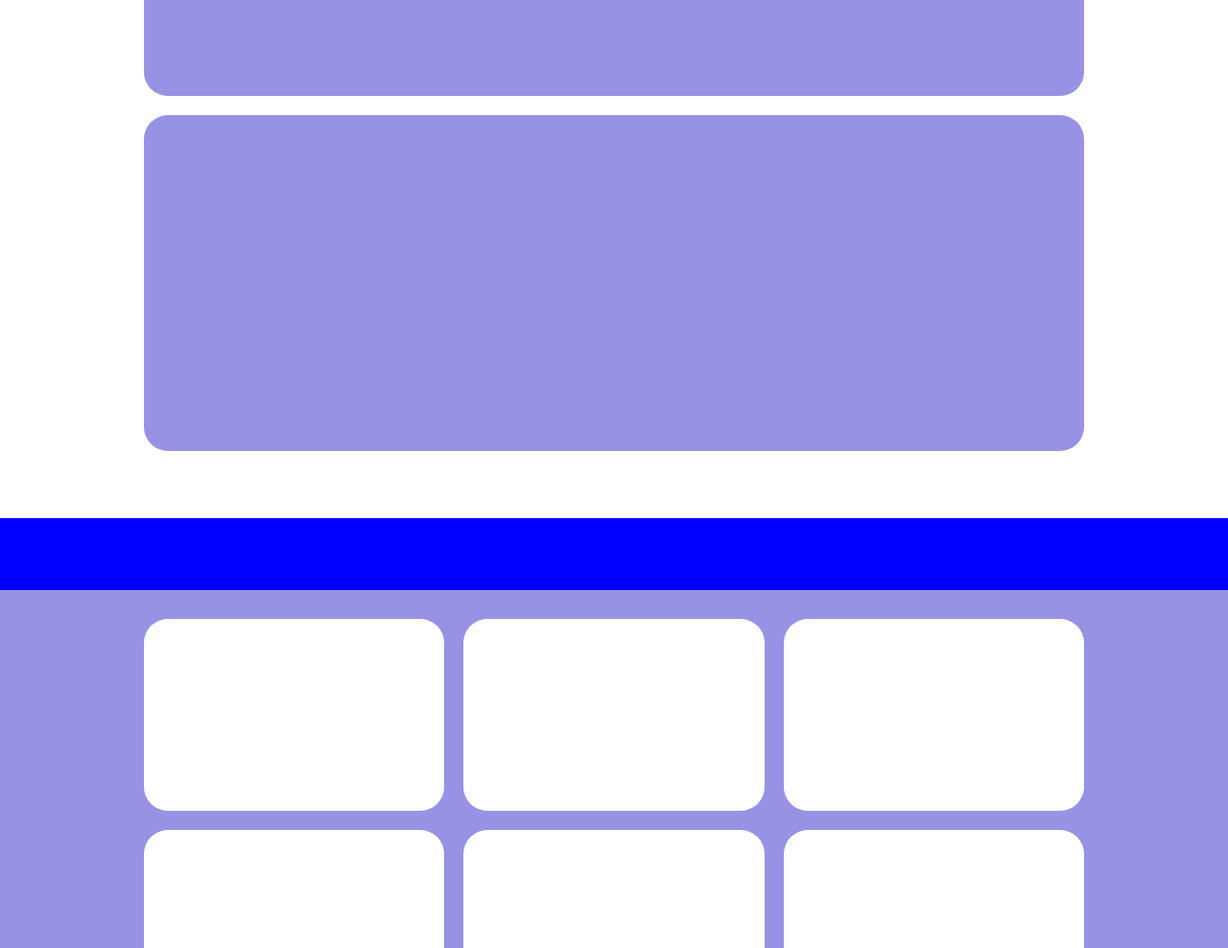
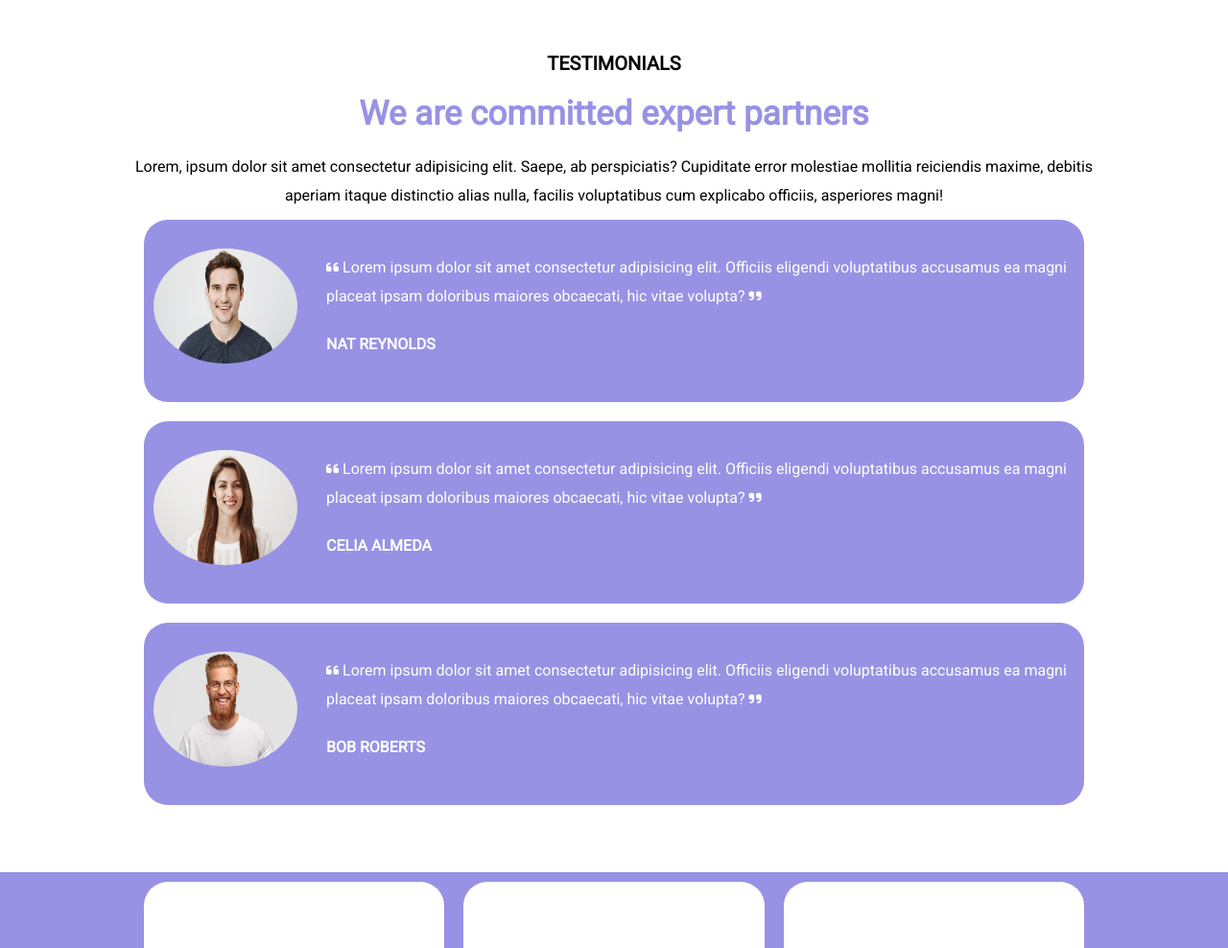
Before and after one commit to DorinVieru/htmlcss-responsive-layout, a plain HTML site: page index.html in a window 1280 px wide. Shown: the part 2620-3608 px from the top of the page at 96% size. Drawn offline with Linux system fonts and the light colour scheme.

Commit message:
[UPDATE]Finish container testimonial on all screen

```diff
--- a/css/style.css
+++ b/css/style.css
@@ -7,6 +7,7 @@
 body{
     font-family: 'Roboto', sans-serif;
 }
+
 
 /**** COMMONS ****/
 .container{
@@ -29,6 +30,7 @@ img{
     width: 100%;
 }
 
+
 /* ICON SETTINGS */
 .fa-solid {
     font-size: 90px;
@@ -50,6 +52,14 @@ img{
     padding: 20px;
     margin-top: 15px;
 }
+
+.fa-quote-left,
+.fa-quote-right{
+    color: white;
+    font-size: 15px;
+    padding: 0;
+}
+
 
 /**** HEADER ****/
 header{
@@ -104,7 +114,6 @@ button {
 
 /**** MAIN ****/
 
-
 /* CONTAINER JUMBOTRON */
 .jumbotron{
     text-align: center;
@@ -141,7 +150,6 @@ p{
 }
 
 
-
 /* CONTAINER BG PLANNING */
 .bg-violet{
     background-color: #9792E4;
@@ -167,23 +175,42 @@ h4 {
     color: black;
 }
 
+
 /* CONTAINER TESTIMONIALS */
+.testimonial{
+    text-align: center;
+    padding-top: 40px;
+}
 
+.h4-testimonials{
+    font-size: 20px;
+}
 
 h2{
-    background-color: blue;
-    height: 75px;
+    color: #9792E4;
+    font-size: 35px;
     margin: 20px 0 20px 0;
 }
 
 .col-testimonials{
     background-color: #9792E4;
-    height: 350px;
+    color: white;
 }
 
 .col-testimonials:last-child{
     margin-bottom: 50px;
 }
+
+.p-testimonial{
+    padding: 20px 0;
+}
+
+.img-testimonial{
+    border-radius: 100%;
+    width: 230px;
+    height: 200px;
+}
+
 
 /* CONTAINER BENEFITS */
 .col-benefits{
@@ -194,6 +221,7 @@ h2{
 .col-benefits:last-child {
     margin-bottom: 50px;
 }
+
 
 /* CONTAINER ABOUT US */
 .col-about{
@@ -210,6 +238,7 @@ h2{
     margin-bottom: 40px;
 }
 
+
 /* CONTAINER GET STARTED */
 .col-started{
     background-color: white;
@@ -221,6 +250,7 @@ h1{
     height: 90px;
 }
 
+
 /**** FOOTER ****/
 footer{
     background-color: gray;
@@ -229,6 +259,8 @@ footer{
 }
 
 /**** MEDIA QUERY - RESPONSIVE DESIGN ****/
+
+/* RESPONSIVE TABLET */
 @media screen and (min-width:768px) {
     /* COMMONS TABLET */
     .col{
@@ -255,11 +287,28 @@ footer{
     /* CONTAINER PLANNING TABLET */
     .col-planning{
         padding: 15px;
-        margin-bottom: 40px;
+        margin: 10px 30px 40px 30px;
     }
 
     .img-planning{
         padding: 5rem;
+    }
+
+    /* CONTAINER TESTIMONIALS TABLET */
+    .img-testimonial{
+        float: left;
+        width: 150px;
+        height: 120px;
+        margin: 10px;
+    }
+
+    .col-testimonials{
+        text-align: start;
+        padding-top: 25px;
+    }
+
+    .p-testimonial{
+        padding: 10px;
     }
 
     /* CONTAINER BENEFITS TABLET */
@@ -277,6 +326,8 @@ footer{
     }
 }
 
+
+/* RESPONSIVE DESKTOP */
 @media screen and (min-width: 1200px) {
     /* HEADER DESKTOP */
     .content-header{
@@ -318,6 +369,11 @@ footer{
         width: calc(100% / 2 - 20px);
     }
 
+    /* CONTAINER TESTIMONIALS DESKTOP */
+    .img-testimonial{
+        margin: 5px 30px 40px 10px;
+    }
+
     .col-benefits{
         width: calc(100% / 3 - 20px);
     }
--- a/index.html
+++ b/index.html
@@ -98,20 +98,26 @@
         </section>
 
         <!-- CONTAINER TESTIMONIALS -->
-        <section class="bg-white">
+        <section class="testimonial">
             <div class="container">
-                <h4 class="text-center"></h4>
-                <h2 class="text-center"></h2>
-                <p class="text-center"></p>
+                <h4 class="h4-testimonials">TESTIMONIALS</h4>
+                <h2>We are committed expert partners</h2>
                 <div class="row">
+                    <p>Lorem, ipsum dolor sit amet consectetur adipisicing elit. Saepe, ab perspiciatis? Cupiditate error molestiae mollitia reiciendis maxime, debitis aperiam itaque distinctio alias nulla, facilis voluptatibus cum explicabo officiis, asperiores magni!</p>
                         <div class="col col-testimonials">
-
+                            <img class="img-testimonial" src="./img/testimonial1.jpg" alt="testimonial-1">
+                            <p class="p-testimonial"><i class="fa-solid fa-quote-left"></i> Lorem ipsum dolor sit amet consectetur adipisicing elit. Officiis eligendi voluptatibus accusamus ea magni placeat ipsam doloribus maiores obcaecati, hic vitae volupta? <i class="fa-solid fa-quote-right"></i></p>
+                            <p class="p-testimonial"><strong>NAT REYNOLDS</strong></p>
                         </div>
                         <div class="col col-testimonials">
-
+                            <img class="img-testimonial" src="./img/testimonial2.jpg" alt="testimonial-2">
+                            <p class="p-testimonial"><i class="fa-solid fa-quote-left"></i> Lorem ipsum dolor sit amet consectetur adipisicing elit. Officiis eligendi voluptatibus accusamus ea magni placeat ipsam doloribus maiores obcaecati, hic vitae volupta? <i class="fa-solid fa-quote-right"></i></p>
+                            <p class="p-testimonial"><strong>CELIA ALMEDA</strong></p>
                         </div>
                         <div class="col col-testimonials">
-
+                            <img class="img-testimonial" src="./img/testimonial3.jpg" alt="testimonial-3">
+                            <p class="p-testimonial"><i class="fa-solid fa-quote-left"></i> Lorem ipsum dolor sit amet consectetur adipisicing elit. Officiis eligendi voluptatibus accusamus ea magni placeat ipsam doloribus maiores obcaecati, hic vitae volupta? <i class="fa-solid fa-quote-right"></i></p>
+                            <p class="p-testimonial"><strong>BOB ROBERTS</strong></p>
                         </div>
                 </div>
             </div>
@@ -120,7 +126,7 @@
         <!-- CONTAINER BENEFITS -->
         <section class="bg-violet">
             <div class="container">
-                <h2 class="text-center text-white"></h2>
+                <h2></h2>
                 <div class="row">
                         <div class="col col-benefits">
 
```
